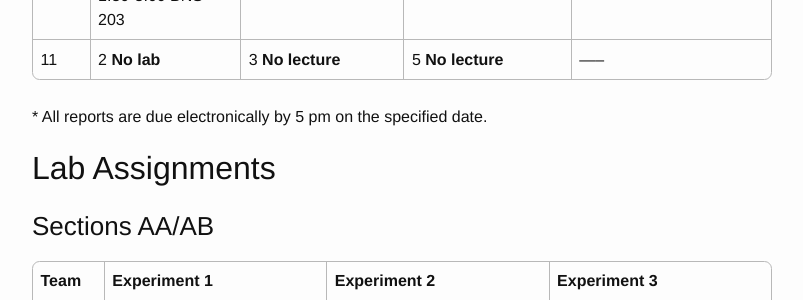
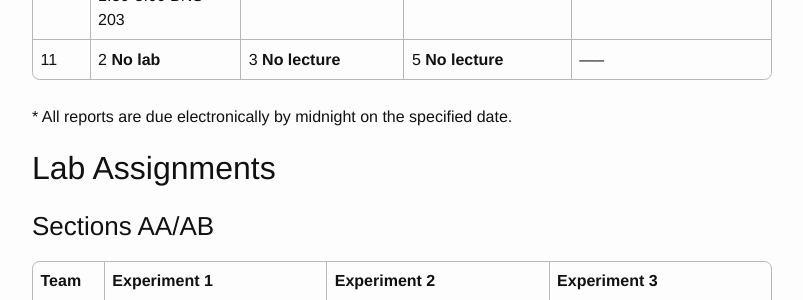
Before and after one commit to uw-cheme485/uw-cheme485.github.io, a Jekyll site: the page built from syllabus.md, in a window 1280 px wide. Shown: the part 1332-1632 px from the top of the page, without its empty margins (238-1041 px from the left). Built offline with Jekyll 4.4.1, drawn with Linux system fonts in a browser that asks for light colours.

Commit message:
Adjusted due date to midnight.

```diff
--- a/syllabus.md
+++ b/syllabus.md
@@ -20,7 +20,7 @@ collection: main
 | 10   | 25 Oral Presentations <br> 1:30-3:00 BNS 203 | 26       | 28 Thanksgiving | FR 3 (25) <br> OP 3 (25) |
 | 11   | 2 **No lab**      | 3 **No lecture**       | 5 **No lecture**       | ----- |
 
-\* All reports are due electronically by 5 pm on the specified date.
+\* All reports are due electronically by midnight on the specified date.
 
 ## Lab Assignments
 
```
